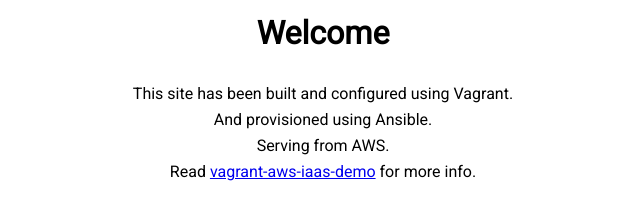
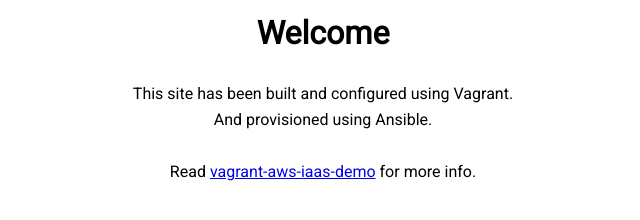
Before and after one commit to ginigangadharan/demo-website-content, a plain HTML site: page index.html in a window 1280 px wide. Shown: the whole page, without its empty margins (317-957 px from the left). Drawn offline with Linux system fonts and the light colour scheme.

Commit message:
Update index.html

```diff
--- a/index.html
+++ b/index.html
@@ -14,7 +14,7 @@
       <h1>Welcome</h1>
       This site has been built and configured using Vagrant.<br>
       And provisioned using Ansible.<br>
-      Serving from AWS.<br>
+      <br>
       Read <a href="https://github.com/ginigangadharan/vagrant-aws-iaas-demo">vagrant-aws-iaas-demo</a> for more info.
      </center>
   </body>
```
